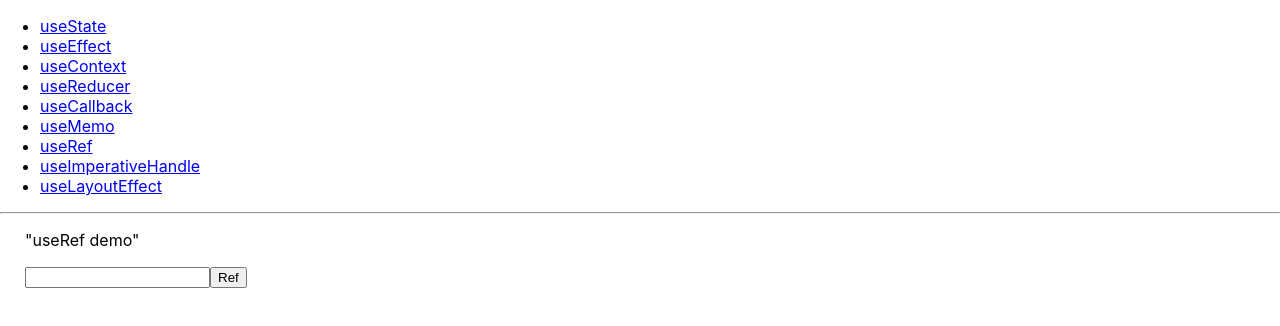
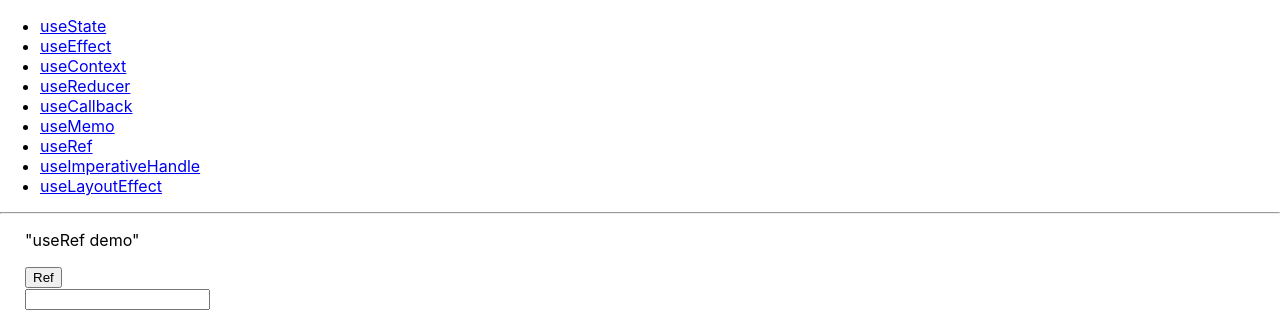
Before and after one commit to DrashtyB/hooks, a React (Create React App) app: page /useRef in a window 1280 px wide. Shown: the top 326 px of the page. Built offline with nearby package versions, Linux system fonts and the light colour scheme.

Commit message:
ref removed

```diff
--- a/src/ref.js
+++ b/src/ref.js
@@ -1,29 +1,23 @@
 import React, { useRef, useImperativeHandle, forwardRef } from "react";
 
-function Imperative(props, ref) {
-  const refImperative = useRef();
+let Imperative = (props, ref) => {
+  const refInput = useRef();
+
   useImperativeHandle(ref, () => ({
     focus: () => {
-      refImperative.current.focus();
+      refInput.current.focus();
     }
   }));
-  return <input ref={refImperative} />;
-}
+  return <input ref={refInput} />;
+};
 Imperative = forwardRef(Imperative);
 
-function Ref() {
+export default function Ref() {
   const refInput = useRef();
-  //   const handleRef = () => {
-  //     const element = refInput.current;
-  //     console.log("element:", element);
-  //   };
-
+  console.log('refInput', refInput);
   return (
     <div>
       <p>"useRef demo"</p>
-      <Imperative ref={refInput} />
-      {/* <p ref={refInput}>Hello</p>
-      <p ref={refInput}>Hi</p> */}
       <button
         onClick={() => {
           refInput.current.focus();
@@ -31,8 +25,8 @@ function Ref() {
       >
         Ref
       </button>
+      <br />
+      <Imperative ref={refInput} />
     </div>
   );
 }
-
-export default Ref;
```
